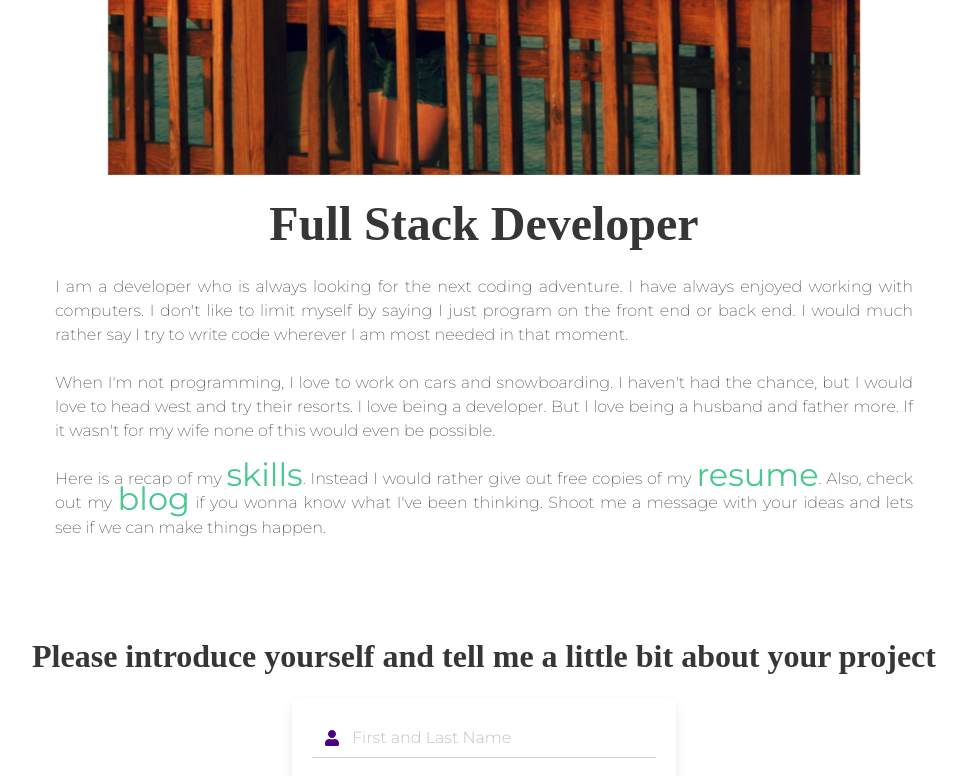
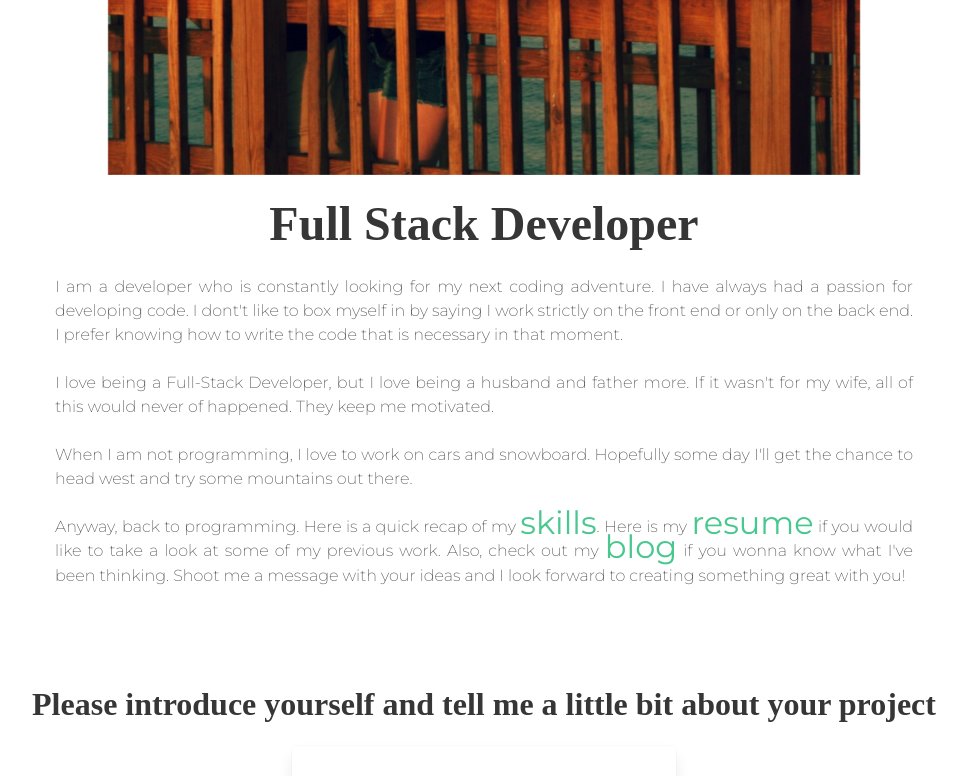
Before and after one commit to brettCole/personal-portfolio, a React (Create React App) app: page /about in a window 1280 px wide. Shown: the part 464-1240 px from the top of the page, without its empty margins (156-1123 px from the left). Built offline with nearby package versions, Linux system fonts and the light colour scheme; a web font is replaced by a local one.

Commit message:
changed about wording

```diff
--- a/src/components/AboutDescription.js
+++ b/src/components/AboutDescription.js
@@ -12,25 +12,28 @@ const AboutDescription = () => {
       <Fade right>
         <div className='columns is-multiline is-centered'>
           <p className='column is-three-quarters-tablet has-text-justified'>
-            I am a developer who is always looking for the next coding adventure. I have always enjoyed working with computers. I don't like to limit myself by saying I just program on the front end or back end. I would much rather say I try to write code wherever I am most needed in that moment.
+            I am a developer who is constantly looking for my next coding adventure. I have always had a passion for developing code. I dont't like to box myself in by saying I work strictly on the front end or only on the back end. I prefer knowing how to write the code that is necessary in that moment.
           </p>
           <p className='column is-three-quarters-tablet has-text-justified'>
-            When I'm not programming, I love to work on cars and snowboarding. I haven't had the chance, but I would love to head west and try their resorts. I love being a developer. But I love being a husband and father more. If it wasn't for my wife none of this would even be possible.
+            I love being a Full-Stack Developer, but I love being a husband and father more. If it wasn't for my wife, all of this would never of happened. They keep me motivated.
           </p>
           <p className='column is-three-quarters-tablet has-text-justified'>
-            Here is a recap of my <h3 className='subtitle is-3 is-marginless is-paddingless is-inline'>
+            When I am not programming, I love to work on cars and snowboard. Hopefully some day I'll get the chance to head west and try some mountains out there.
+          </p>
+          <p className='column is-three-quarters-tablet has-text-justified'>
+            Anyway, back to programming. Here is a quick recap of my <h3 className='subtitle is-3 is-marginless is-paddingless is-inline'>
               <a href='/#skills' className='has-text-success is-paddingless'>
                 skills
               </a>
-            </h3>. Instead I would rather give out free copies of my <h3 className='subtitle is-3 is-marginless is-paddingless is-inline'>
+            </h3>. Here is my <h3 className='subtitle is-3 is-marginless is-paddingless is-inline'>
               <a href='https://learn.co/brettCole/resume' className='has-text-success'>
                 resume
               </a>
-            </h3>. Also, check out my <h3 className='subtitle is-3 is-marginless is-paddingless is-inline'>
+            </h3> if you would like to take a look at some of my previous work. Also, check out my <h3 className='subtitle is-3 is-marginless is-paddingless is-inline'>
               <a href='/blog' className='has-text-success'>
                 blog
               </a>
-            </h3> if you wonna know what I've been thinking. Shoot me a message with your ideas and lets see if we can make things happen.
+            </h3> if you wonna know what I've been thinking. Shoot me a message with your ideas and I look forward to creating something great with you!
           </p>
         </div>
       </Fade>
```
